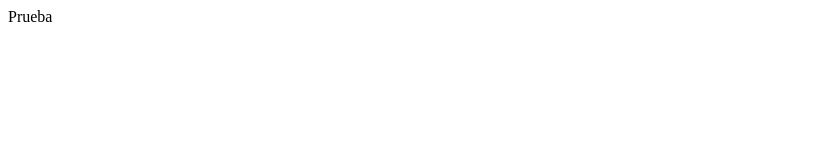
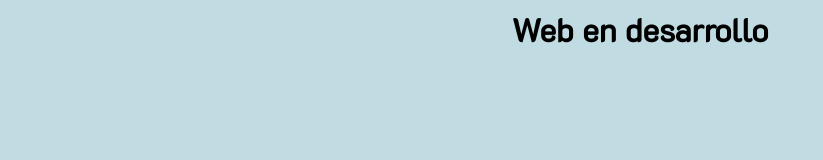
Before and after one commit to lois6b/lois6b.github.io, a plain HTML site: page index.html in a window 1280 px wide. Shown: the whole page, without its empty margins (0-823 px from the left). Drawn offline with nearby package versions, Linux system fonts and the light colour scheme.

Commit message:
Update index.html

```diff
--- a/index.html
+++ b/index.html
@@ -1,9 +1,26 @@
 <html>
+
   <head>
+
+    <link rel="stylesheet" href="https://fonts.googleapis.com/css?family=K2D">
     <script src="https://ajax.googleapis.com/ajax/libs/jquery/2.1.1/jquery.min.js"></script>
+    <style>
+      body {
+        background-color: #C1DBE3;
+        font-family: K2D;
+      }
+
+      .title {
+        text-align: center;
+      }
+
+    </style>
     <link rel="icon" href="https://i.stack.imgur.com/eaed5.png">
     <title>Prueba</title>
   </head>
+
   <body>
-  <p>Prueba</p></body>
+    <h1 class="title">Web en desarrollo</h1>
+  </body>
+
 </html>
```
Lines whose indentation alone changed are shown as unchanged.
